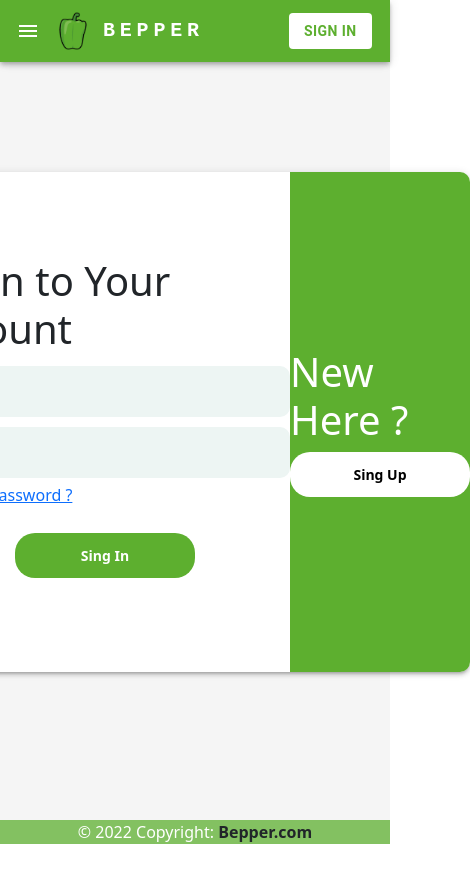
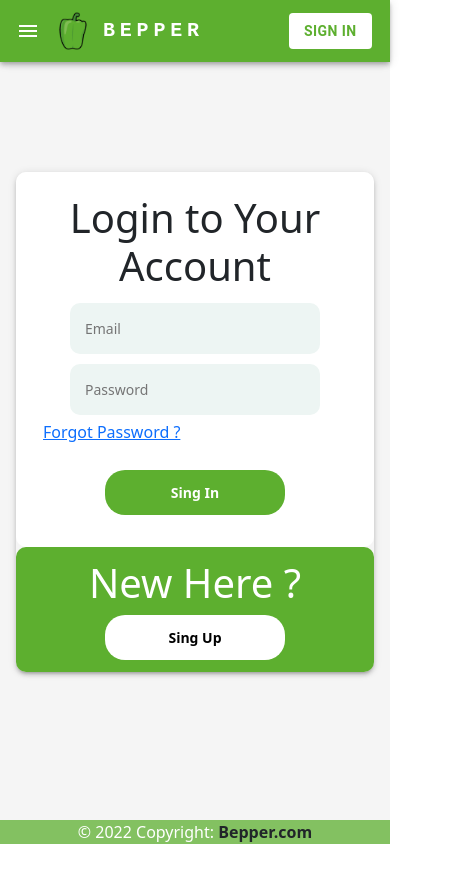
Before and after one commit to oussamaZAAM/bepper, a React (Create React App) app in the folder client/: page /login in a window 390 px wide. Shown: the top 882 px of the page, 470 px wide, since content can reach past the window. Built offline with nearby package versions, Linux system fonts and the light colour scheme; a web font is replaced by a local one.

Commit message:
mobile responsivity login + signup

```diff
--- a/client/src/Components/Login/index.jsx
+++ b/client/src/Components/Login/index.jsx
@@ -34,10 +34,10 @@ const Login = () => {
 
 	return (
 		<div className={styles.login_container}>
-			<div className={styles.login_form_container}>
-				<div className={styles.left}>
+			<div className={'m-3 row '+styles.login_form_container}>
+				<div className={'col-12 col-md-8 '+styles.left}>
 					<form className={styles.form_container} onSubmit={handleSubmit}>
-						<h1>Login to Your Account</h1>
+						<h1 className="text-center">Login to Your Account</h1>
 						<input
 							type="email"
 							placeholder="Email"
@@ -65,7 +65,7 @@ const Login = () => {
 						</button>
 					</form>
 				</div>
-				<div className={styles.right}>
+				<div className={'col-12 col-md-4 '+styles.right}>
 					<h1>New Here ?</h1>
 					<Link to="/signup">
 						<button type="button" className={styles.white_btn}>
--- a/client/src/Components/Login/styles.module.css
+++ b/client/src/Components/Login/styles.module.css
@@ -31,6 +31,7 @@
 	display: flex;
 	flex-direction: column;
 	align-items: center;
+	justify-content: center;
 }
 
 .form_container h1 {
@@ -96,3 +97,19 @@
 	color: white;
 	margin: 10px;
 }
+
+@media screen and (max-width: 600px){
+	.input {
+		width: 250px;
+	}
+
+}
+@media screen and (max-width: 768px){
+	.left{
+		padding: 10px;
+		border-radius: 10px;
+	}
+	.right{
+		border-radius: 10px;
+	}
+}
--- a/client/src/Components/Singup/index.jsx
+++ b/client/src/Components/Singup/index.jsx
@@ -37,8 +37,8 @@ const Signup = () => {
 
 	return (
 		<div className={styles.signup_container}>
-			<div className={styles.signup_form_container}>
-				<div className={styles.left}>
+			<div className={'m-3 row '+styles.signup_form_container}>
+				<div className={'col-12 col-md-4 '+styles.left}>
 					<h1>Welcome Back</h1>
 					<Link to="/login">
 						<button type="button" className={styles.white_btn}>
@@ -46,7 +46,7 @@ const Signup = () => {
 						</button>
 					</Link>
 				</div>
-				<div className={styles.right}>
+				<div className={'col-12 col-md-8 '+styles.right}>
 					<form className={styles.form_container} onSubmit={handleSubmit}>
 						<h1>Create Account</h1>
 						<input
--- a/client/src/Components/Singup/styles.module.css
+++ b/client/src/Components/Singup/styles.module.css
@@ -49,6 +49,7 @@
 	display: flex;
 	flex-direction: column;
 	align-items: center;
+	justify-content: center;
 }
 
 .form_container h1 {
@@ -101,3 +102,19 @@
 	color: white;
 	margin: 10px;
 }
+
+@media screen and (max-width: 600px){
+	.input {
+		width: 250px;;
+	}
+
+}
+@media screen and (max-width: 768px){
+	.left{
+		padding: 10px;
+		border-radius: 10px;
+	}
+	.right{
+		border-radius: 10px;
+	}
+}
```
Also changed, not shown: 1 other file (tests, documents, lock files or other folders).
